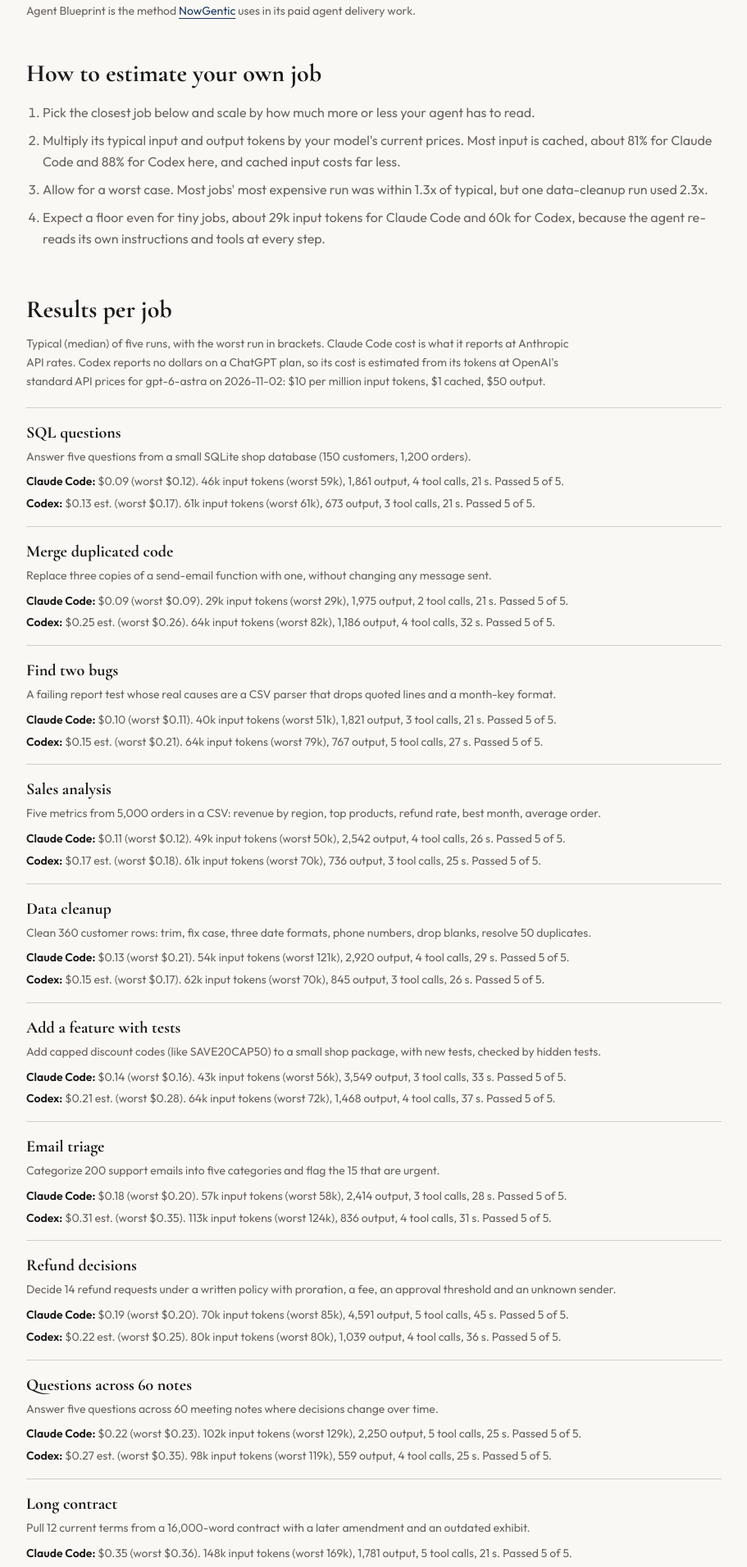
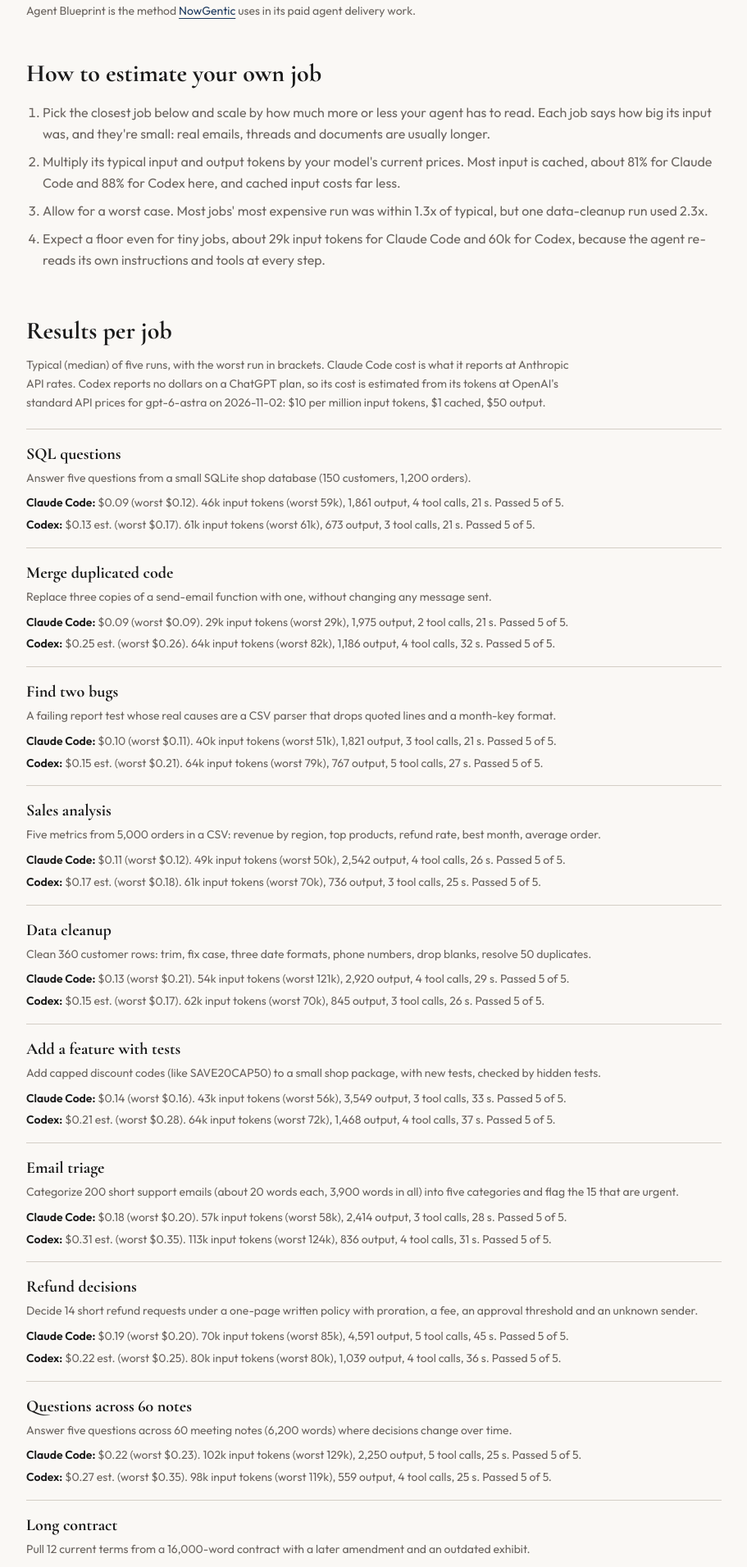
Before and after one commit to agent-blueprint/agent-blueprint-website, a Next.js app: page /agent-cost-benchmark in a window 1280 px wide. Shown: the part 528-2440 px from the top of the page at 82% size, without its empty margins (184-1095 px from the left). Built offline with nearby package versions, Linux system fonts and the light colour scheme.

Commit message:
Benchmark page: state input sizes so estimates scale correctly
Co-Authored-By: Claude Opus 5.5 <noreply@anthropic.com>

```diff
--- a/public/benchmarks/agent-jobs/2026-11-02/jobs.json
+++ b/public/benchmarks/agent-jobs/2026-11-02/jobs.json
@@ -32,17 +32,17 @@
  {
   "id": "triage200",
   "title": "Email triage",
-  "description": "Categorize 200 support emails into five categories and flag the 15 that are urgent."
+  "description": "Categorize 200 short support emails (about 20 words each, 3,900 words in all) into five categories and flag the 15 that are urgent."
  },
  {
   "id": "replies",
   "title": "Refund decisions",
-  "description": "Decide 14 refund requests under a written policy with proration, a fee, an approval threshold and an unknown sender."
+  "description": "Decide 14 short refund requests under a one-page written policy with proration, a fee, an approval threshold and an unknown sender."
  },
  {
   "id": "corpus",
   "title": "Questions across 60 notes",
-  "description": "Answer five questions across 60 meeting notes where decisions change over time."
+  "description": "Answer five questions across 60 meeting notes (6,200 words) where decisions change over time."
  },
  {
   "id": "longdoc",
--- a/public/benchmarks/agent-jobs/2026-11-02/results.md
+++ b/public/benchmarks/agent-jobs/2026-11-02/results.md
@@ -6,7 +6,7 @@ Claude cost is what Claude Code reports, priced at Anthropic API rates. Codex co
 
 ## How to use this for an estimate
 
-1. Pick the job below closest to yours and scale by how much more or less the agent must read.
+1. Pick the job below closest to yours and scale by how much more or less the agent must read. Each job says how big its input was; real emails, threads and documents are usually longer.
 2. Multiply typical input and output tokens by your model's current prices. Most input is cached (about 81% for Claude Code and 88% for Codex here), and cached input is much cheaper.
 3. Budget for the worst case. Most jobs' most expensive run was within 1.3x of typical; one data-cleanup run was 2.3x.
 4. Expect a floor even for tiny jobs: about 29k input tokens for Claude Code and 60k for Codex here, because each agent re-reads its own instructions and tools at every step.
@@ -57,21 +57,21 @@ Add capped discount codes (like SAVE20CAP50) to a small shop package, with new t
 
 ### Email triage (triage200)
 
-Categorize 200 support emails into five categories and flag the 15 that are urgent.
+Categorize 200 short support emails (about 20 words each, 3,900 words in all) into five categories and flag the 15 that are urgent.
 
 - Claude Code: passed 5/5. Input 57k tokens (worst 58k), output 2,414, 3 tool calls, 28 s. Cost $0.18 (worst $0.20).
 - Codex: passed 5/5. Input 113k tokens (worst 124k), output 836, 4 tool calls, 31 s. Estimated cost $0.31 (worst $0.35).
 
 ### Refund decisions (replies)
 
-Decide 14 refund requests under a written policy with proration, a fee, an approval threshold and an unknown sender.
+Decide 14 short refund requests under a one-page written policy with proration, a fee, an approval threshold and an unknown sender.
 
 - Claude Code: passed 5/5. Input 70k tokens (worst 85k), output 4,591, 5 tool calls, 45 s. Cost $0.19 (worst $0.20).
 - Codex: passed 5/5. Input 80k tokens (worst 80k), output 1,039, 4 tool calls, 36 s. Estimated cost $0.22 (worst $0.25).
 
 ### Questions across 60 notes (corpus)
 
-Answer five questions across 60 meeting notes where decisions change over time.
+Answer five questions across 60 meeting notes (6,200 words) where decisions change over time.
 
 - Claude Code: passed 5/5. Input 102k tokens (worst 129k), output 2,250, 5 tool calls, 25 s. Cost $0.22 (worst $0.23).
 - Codex: passed 5/5. Input 98k tokens (worst 119k), output 559, 4 tool calls, 25 s. Estimated cost $0.27 (worst $0.35).
--- a/src/app/(marketing)/agent-cost-benchmark/page.tsx
+++ b/src/app/(marketing)/agent-cost-benchmark/page.tsx
@@ -143,7 +143,10 @@ export default function AgentCostBenchmarkPage() {
       <section className="mx-auto max-w-4xl px-6 pb-14">
         <h2 className="font-display text-3xl font-bold text-foreground">How to estimate your own job</h2>
         <ol className="mt-4 list-decimal space-y-2 pl-5 font-body leading-relaxed text-muted-foreground">
-          <li>Pick the closest job below and scale by how much more or less your agent has to read.</li>
+          <li>
+            Pick the closest job below and scale by how much more or less your agent has to read. Each job says how
+            big its input was, and they&apos;re small: real emails, threads and documents are usually longer.
+          </li>
           <li>
             Multiply its typical input and output tokens by your model&apos;s current prices. Most input is cached,
             about 81% for Claude Code and 88% for Codex here, and cached input costs far less.
```
